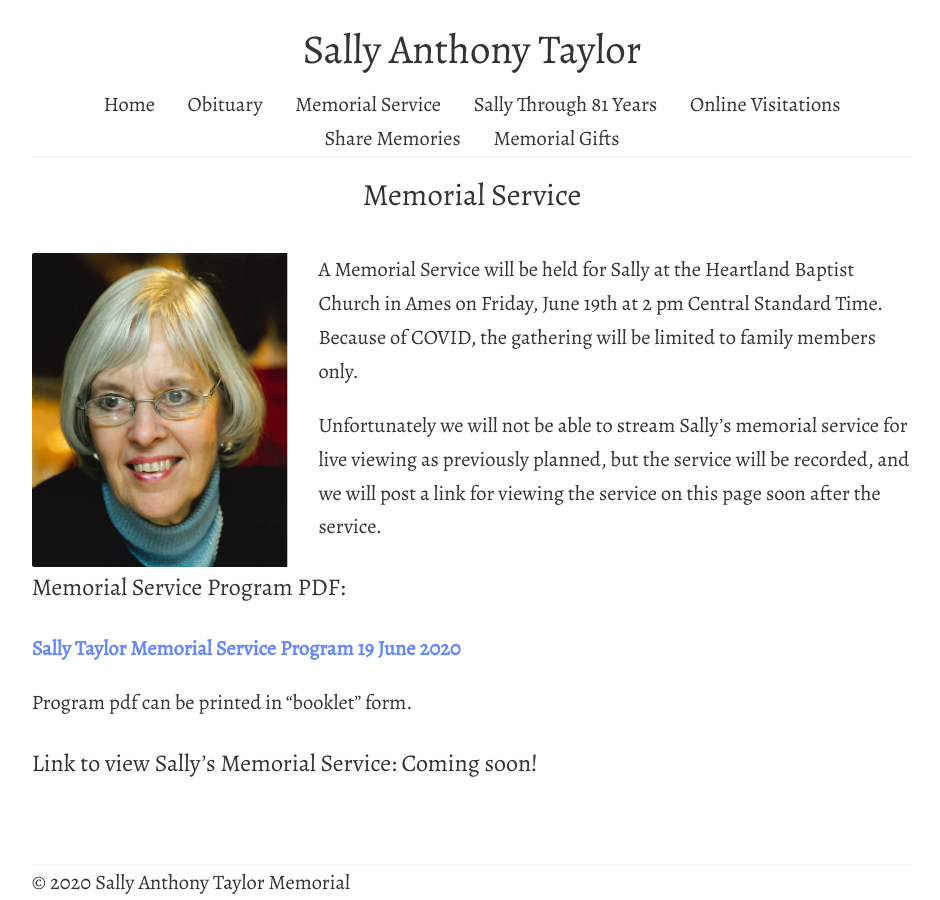
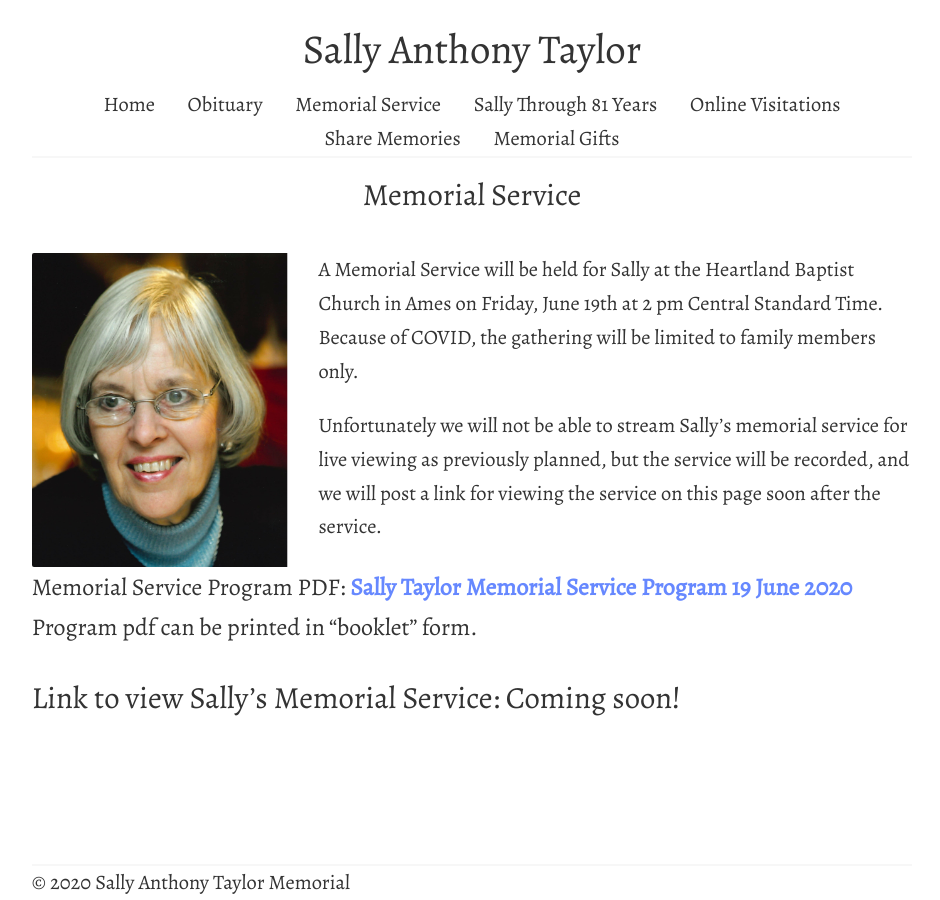
Before and after one commit to tsteward/www.sallyanthonytaylor.com, a Jekyll site: the page built from memorial-service.md, in a window 1280 px wide. Shown: the whole page, without its empty margins (168-1108 px from the left). Built offline with Jekyll 4.4.1, drawn with Linux system fonts in a browser that asks for light colours.

```diff
--- a/memorial-service.md
+++ b/memorial-service.md
@@ -8,9 +8,6 @@ A Memorial Service will be held for Sally at the Heartland Baptist Church in Ame
 
 Unfortunately we will not be able to stream Sally’s memorial service for live viewing as previously planned, but the service will be recorded, and we will post a link for viewing the service on this page soon after the service.
 
-### Memorial Service Program PDF:
-[Sally Taylor Memorial Service Program 19 June 2020](/uploads/Sally Taylor Memorial Service Program 19 June 2020.pdf)
+### Memorial Service Program PDF:  [Sally Taylor Memorial Service Program 19 June 2020](/uploads/Sally Taylor Memorial Service Program 19 June 2020.pdf)  Program pdf can be printed in “booklet” form.
 
-Program pdf can be printed in “booklet” form.
-
-### Link to view Sally’s Memorial Service:  Coming soon!
+## Link to view Sally’s Memorial Service:  Coming soon!
```
